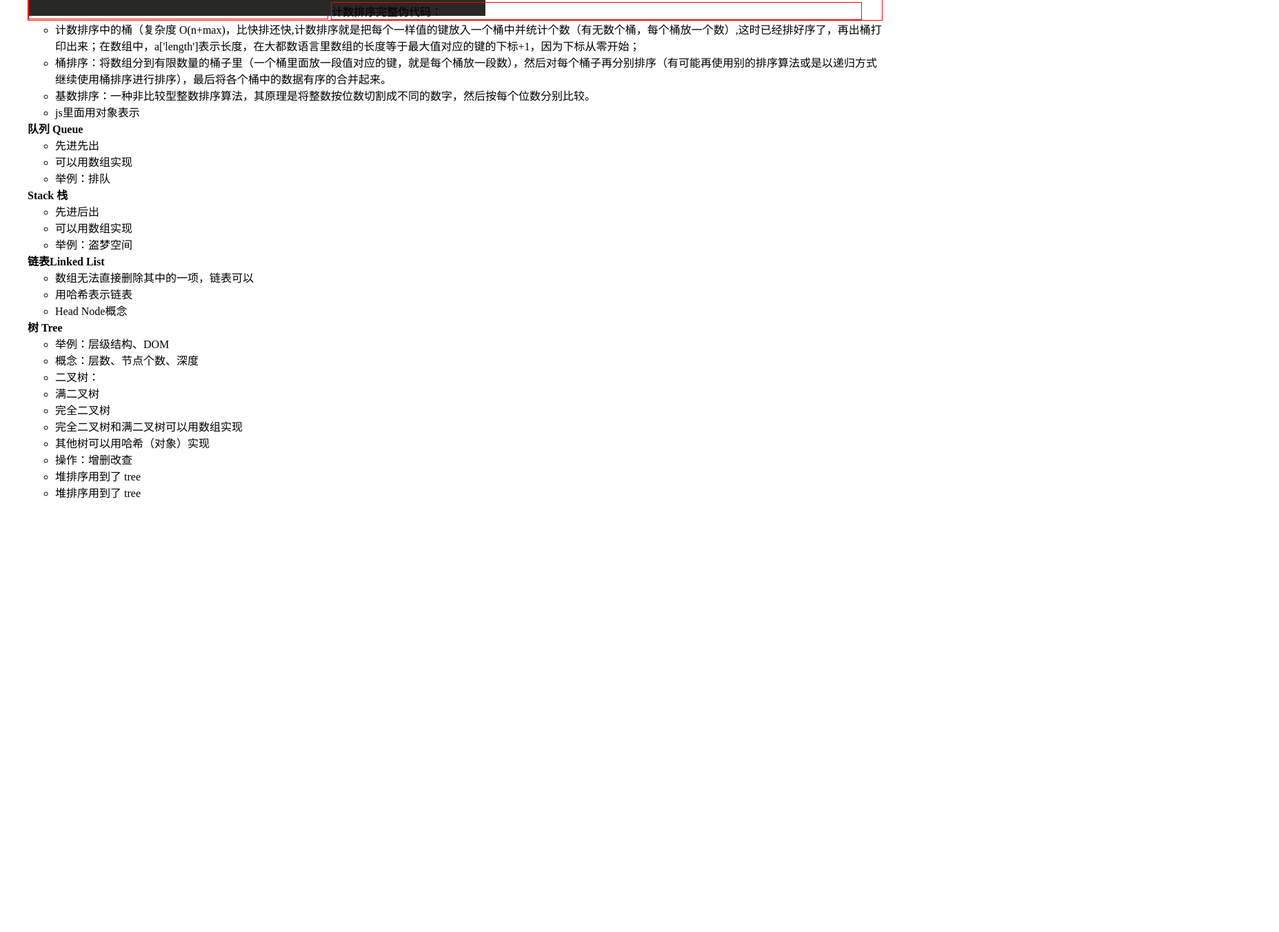
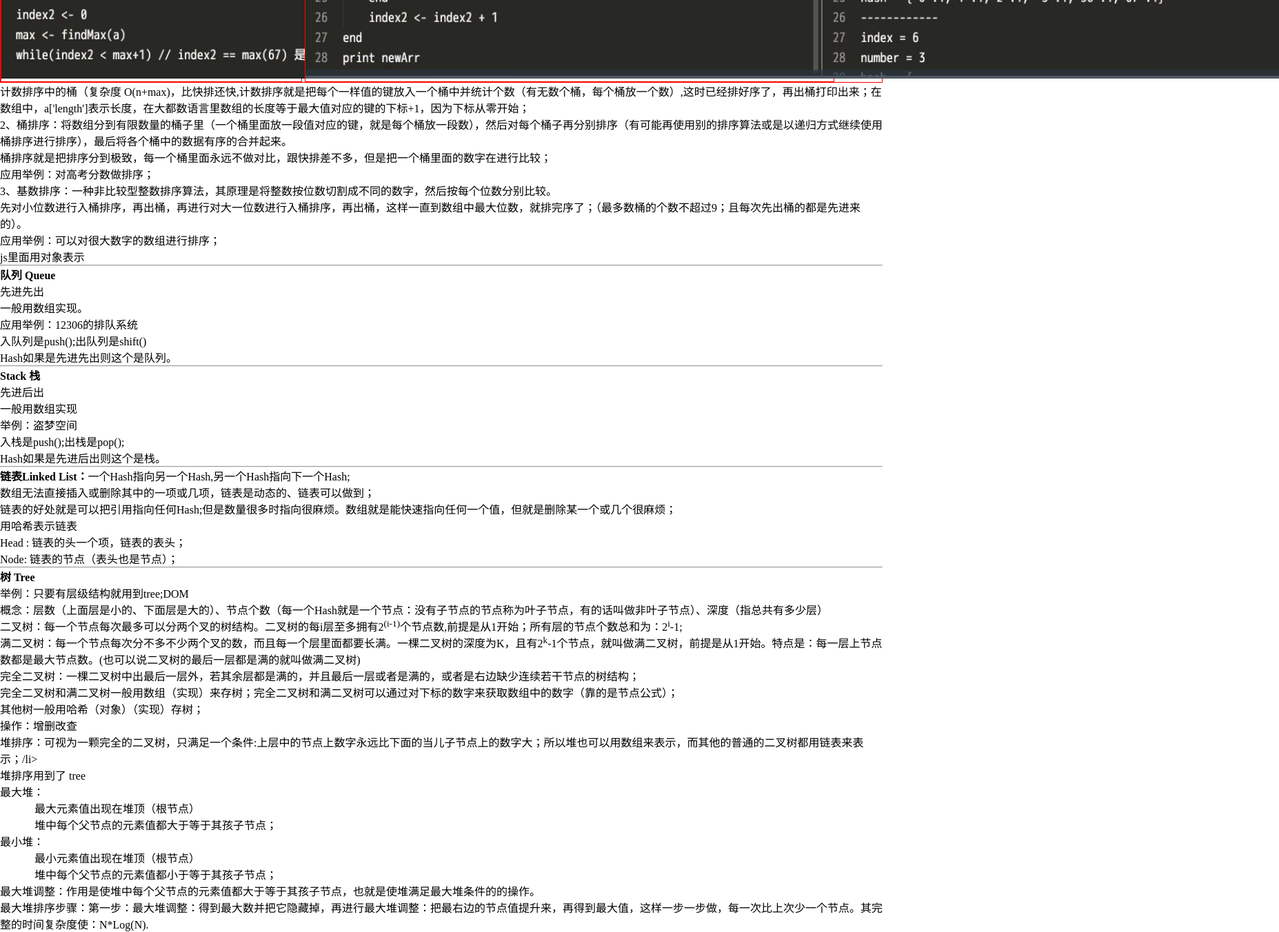
Before and after one commit to cnqinglin/nowcoder_js_assessment-arithmetic_note, a plain HTML site: page 16-常见数据结构/index.html in a window 1280 px wide. Shown: the part 1080-2432 px from the top of the page at 69% size, 1855 px wide, since content can reach past the window. Before the commit the page ends 1806 px from the top, so only its background shows below. Drawn offline with Linux system fonts and the light colour scheme.

Commit message:
refactor

```diff
--- a/16-常见数据结构/index.html
+++ b/16-常见数据结构/index.html
@@ -8,75 +8,127 @@
     <style>
         *{
             margin: 0px;
+            padding: 0px;
         }
     </style>
 </head>
 <body>
-    <h2>常见数据结构：</h2>
+    <h2 style="width: 300px;margin: 0 auto;">常见数据结构：</h2>
+    <hr>
     <ol style="list-style:none;">
-        <li><b>哈希表 Hash Table</b></li>：所有只要满足键值对应的关系的数据；  <br><br>
+        <li><b>哈希表 Hash Table</b></li>：所有只要满足键值对应的关系的数据；就是表示每个数有多少次的概念就叫Hash（Hash就是把所有桶的统称）.  <br>
+        <li>数组是Hash</li>
         <ul>
-            <li><b>计数（计算个数）排序特点：</b></li>
+            <li>1、计数（计算个数）排序特点：</li>
             <li>优点：复杂度O：（n+Max）,比块排还快；</li>
             <li>
                 缺点：  <br>
-                1、靠hash 来遍历；  <br>
-                2、无法对小数和复数进行排序；
+                <ol  style="padding-left:40px; ">
+                    <li>靠hash 来遍历；</li>
+                    <li>无法对小数和复数进行排序；</li>
+                </ol>
             </li>
+            <li>计数排序是最简单的，不需要做二次排序，但是浪费了很多桶，桶的个数等于数组中最大数+1；</li>
+            <li>应用举例：对一个班级学生年龄分布做排序；</li>
         </ul>
         哈希 &amp; 计数排序完整代码：
-        <div class="clearfix" style="border: 1px solid red;padding: 0px;" >
-            <div style="display: inline-block;border: 1px solid red;width: 35%;margin: 0px;">以上为遍历hash代码：<img src="./遍历hash.png" alt="遍历hash"></div>
-            <div style="display: inline-block;border: 1px solid red;width: 62%;">计数排序完整伪代码：<img src="./计数排序完整伪代码.png" alt=""></div>
+        <div class="clearfix" style="border: 1px solid red;margin: 0px;padding: 0px;" >
+            <div style="display: inline-block;border: 1px solid red;width: 34%;margin: 0px;">以上为遍历hash代码：<img src="./遍历hash.png" alt="遍历hash"></div>
+            <div style="display: inline-block;border: 1px solid red;width: 60%;margin: 0px;padding:0px；">计数排序完整伪代码：<img src="./计数排序的完整伪代码.png" alt="伪代码"></div>
         </div>
         <li>
             <ul>
                 <li> 计数排序中的桶（复杂度 O(n+max)，比快排还快,计数排序就是把每个一样值的键放入一个桶中并统计个数（有无数个桶，每个桶放一个数）,这时已经排好序了，再出桶打印出来；在数组中，a['length']表示长度，在大都数语言里数组的长度等于最大值对应的键的下标+1，因为下标从零开始；</li>
-                <li> 桶排序：将数组分到有限数量的桶子里（一个桶里面放一段值对应的键，就是每个桶放一段数），然后对每个桶子再分别排序（有可能再使用别的排序算法或是以递归方式继续使用桶排序进行排序），最后将各个桶中的数据有序的合并起来。
+                <li>2、桶排序：将数组分到有限数量的桶子里（一个桶里面放一段值对应的键，就是每个桶放一段数），然后对每个桶子再分别排序（有可能再使用别的排序算法或是以递归方式继续使用桶排序进行排序），最后将各个桶中的数据有序的合并起来。
+                </li>
+                <p>
+                    桶排序就是把排序分到极致，每一个桶里面永远不做对比，跟快排差不多，但是把一个桶里面的数字在进行比较；
+                </p>
+                <li>应用举例：对高考分数做排序；</li>
+                <li>
+                    3、基数排序：一种非比较型整数排序算法，其原理是将整数按位数切割成不同的数字，然后按每个位数分别比较。
                 </li>
                 <li>
-                    基数排序：一种非比较型整数排序算法，其原理是将整数按位数切割成不同的数字，然后按每个位数分别比较。
+                先对小位数进行入桶排序，再出桶，再进行对大一位数进行入桶排序，再出桶，这样一直到数组中最大位数，就排完序了；（最多数桶的个数不超过9；且每次先出桶的都是先进来的）。
                 </li>
+                <li>应用举例：可以对很大数字的数组进行排序；</li>
                 <li>js里面用对象表示</li>
             </ul>
         </li>
+        <hr>
         <li><b>队列 Queue</b></li>
         <li>
             <ul>
                 <li>先进先出</li>
-                <li>可以用数组实现</li>
-                <li>举例：排队</li>
+                <li>一般用数组实现。</li>
+                <li>应用举例：12306的排队系统</li>
+                <li>
+                    入队列是push();出队列是shift()
+                </li>
+                <li>Hash如果是先进先出则这个是队列。</li>
             </ul>
         </li>
+        <hr>
         <li><b>Stack 栈</b></li>
         <li>
             <ul>
                 <li>先进后出</li>
-                <li>可以用数组实现</li>
+                <li>一般用数组实现</li>
                 <li>举例：盗梦空间</li>
+                <li>
+                    入栈是push();出栈是pop();
+                </li>
+                <li>Hash如果是先进后出则这个是栈。</li>
             </ul>
         </li>
-        <li><b>链表Linked List</b></li>
+        <hr>
+        <li><b>链表Linked List：</b>一个Hash指向另一个Hash,另一个Hash指向下一个Hash;</li>
         <li>
             <ul>
-                <li>数组无法直接删除其中的一项，链表可以</li>
+                <li>数组无法直接插入或删除其中的一项或几项，链表是动态的、链表可以做到；</li>
+                <li>链表的好处就是可以把引用指向任何Hash;但是数量很多时指向很麻烦。数组就是能快速指向任何一个值，但就是删除某一个或几个很麻烦；</li>
                 <li>用哈希表示链表</li>
-                <li>Head   Node概念</li>
+                <li>Head : 链表的头一个项，链表的表头；</li>
+                <li>Node: 链表的节点（表头也是节点）；</li>
             </ul>
         </li>
+        <hr>
         <li><b>树 Tree</b></li>
         <li>
             <ul>
-                <li>举例：层级结构、DOM</li>
-                <li>概念：层数、节点个数、深度</li>
-                <li>二叉树：</li>
-                <li>满二叉树</li>
-                <li>完全二叉树</li>
-                <li>完全二叉树和满二叉树可以用数组实现</li>
-                <li>其他树可以用哈希（对象）实现</li>
+                <li>举例：只要有层级结构就用到tree;DOM</li>
+                <li>概念：层数（上面层是小的、下面层是大的）、节点个数（每一个Hash就是一个节点：没有子节点的节点称为叶子节点，有的话叫做非叶子节点）、深度（指总共有多少层）</li>
+                <li>二叉树：每一个节点每次最多可以分两个叉的树结构。二叉树的每i层至多拥有2<sup>(i-1)</sup>个节点数,前提是从1开始；所有层的节点个数总和为：2<sup>i</sup>-1;</li>
+                <li>满二叉树：每一个节点每次分不多不少两个叉的数，而且每一个层里面都要长满。一棵二叉树的深度为K，且有2<sup>k</sup>-1个节点，就叫做满二叉树，前提是从1开始。特点是：每一层上节点数都是最大节点数。(也可以说二叉树的最后一层都是满的就叫做满二叉树)</li>
+                <li>完全二叉树：一棵二叉树中出最后一层外，若其余层都是满的，并且最后一层或者是满的，或者是右边缺少连续若干节点的树结构；</li>
+                <li>完全二叉树和满二叉树一般用数组（实现）来存树；完全二叉树和满二叉树可以通过对下标的数字来获取数组中的数字（靠的是节点公式）；</li>
+                <li>其他树一般用哈希（对象）（实现）存树；</li>
                 <li>操作：增删改查</li>
+                <li>堆排序：可视为一颗完全的二叉树，只满足一个条件:上层中的节点上数字永远比下面的当儿子节点上的数字大；所以堆也可以用数组来表示，而其他的普通的二叉树都用链表来表示；/li>
                 <li>堆排序用到了 tree</li>
-                <li>堆排序用到了 tree</li>
+                <li>
+                    <ul>
+                        <li>
+                            最大堆：
+                            <div style="margin-left:50px;">
+                                    <p>最大元素值出现在堆顶（根节点）</p>
+                                    <p>堆中每个父节点的元素值都大于等于其孩子节点；</p>
+                            </div>
+                        </li>
+                        <li>最小堆：
+                            <div style="margin-left:50px;">
+                                <p>最小元素值出现在堆顶（根节点）</p>
+                                <p>堆中每个父节点的元素值都小于等于其孩子节点；</p>
+                            </div>
+                        </li>
+                        <li>
+                            最大堆调整：作用是使堆中每个父节点的元素值都大于等于其孩子节点，也就是使堆满足最大堆条件的的操作。
+                        </li>
+                        <li>
+                            最大堆排序步骤：第一步：最大堆调整：得到最大数并把它隐藏掉，再进行最大堆调整：把最右边的节点值提升来，再得到最大值，这样一步一步做，每一次比上次少一个节点。其完整的时间复杂度使：N*Log(N).
+                        </li>
+                    </ul>
+                </li>
             </ul>
         </li>
     </ol>
```
Also changed, not shown: 15-常见算法题/index.html (+5 -2 lines), 16-常见数据结构/计数排序流程图.jpg (added).
